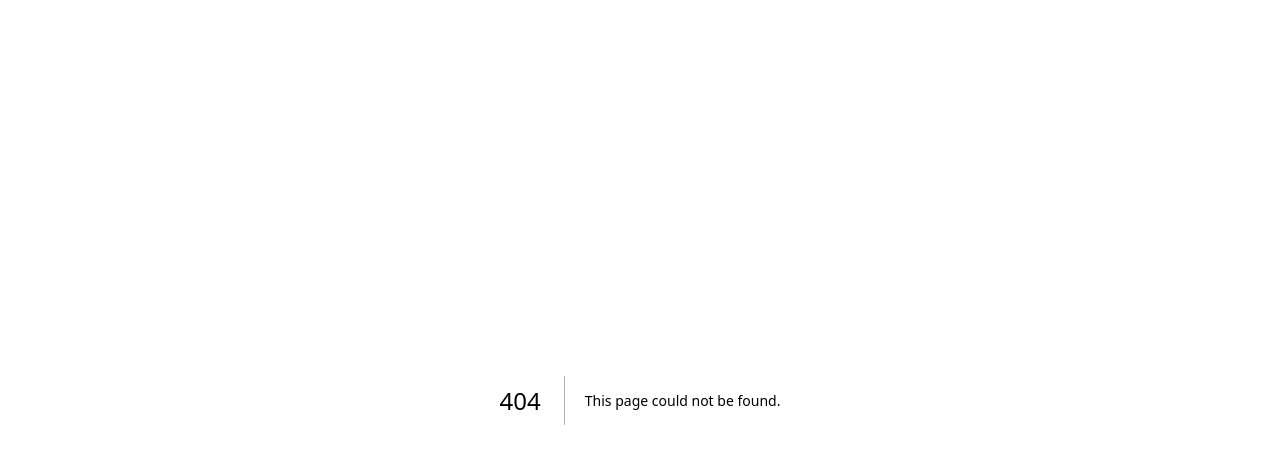
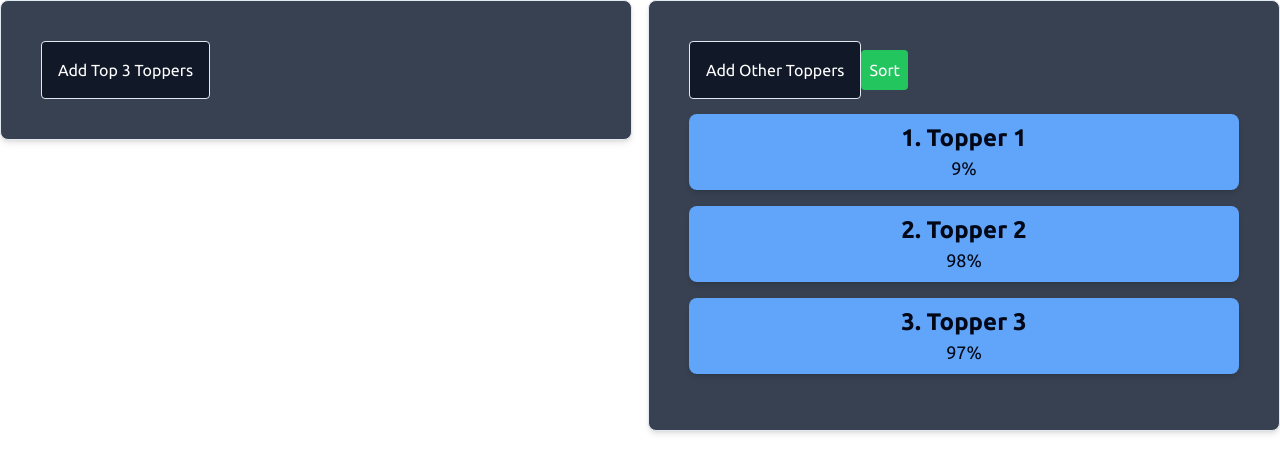
Before and after one commit to dev-ally/admin-navkar-academy, a Next.js app: page /dashboard/toppers in a window 1280 px wide. Before the commit this address had no page. Shown: the top 472 px of the page. Built offline with nearby package versions, Linux system fonts and the light colour scheme; no server answers; sample sign-in values are in the browser's storage.

Commit message:
added drag and drop funcitonality

```diff
--- /dev/null
+++ b/app/(dashboard)/dashboard/toppers/page.jsx
@@ -0,0 +1,97 @@
+"use client";
+import React, { useState } from "react";
+import { useDrag, useDrop, DndProvider } from "react-dnd";
+import { HTML5Backend } from "react-dnd-html5-backend";
+import AddTopper from "@/components/shared/AddTopper";
+import { toppers as initialToppers } from "@/data/fdata";
+
+const DraggableTopper = ({ topper, index, moveTopper }) => {
+  const [, ref] = useDrag({
+    type: "TOPPER",
+    item: { index },
+  });
+
+  const [, drop] = useDrop({
+    accept: "TOPPER",
+    hover: (item) => {
+      if (item.index !== index) {
+        moveTopper(item.index, index);
+        item.index = index;
+      }
+    },
+  });
+
+  return (
+    <div
+      ref={(node) => ref(drop(node))}
+      className="bg-blue-400 flex flex-col items-center mb-4 mt-2 p-2 rounded-lg shadow-md hover:cursor-grab"
+    >
+      <h2 className="text-2xl font-bold">{`${index + 1}. ${topper.name}`}</h2>
+      <p className="text-lg">{topper.percentage}</p>
+    </div>
+  );
+};
+
+const Page = () => {
+  const [toppers, setToppers] = useState(initialToppers);
+
+  const logToppers = (updatedToppers) => {
+    console.log("Updated Toppers:", updatedToppers);
+  };
+
+  const sortToppers = () => {
+    const sortedToppers = [...toppers].sort(
+      (a, b) => parseFloat(b.percentage) - parseFloat(a.percentage)
+    );
+    const updatedToppers = sortedToppers.map((topper, index) => ({
+      ...topper,
+      index: index + 1,
+    }));
+    setToppers(updatedToppers);
+    logToppers(updatedToppers);
+  };
+
+  const moveTopper = (fromIndex, toIndex) => {
+    const updatedToppers = [...toppers];
+    const [movedTopper] = updatedToppers.splice(fromIndex, 1);
+    updatedToppers.splice(toIndex, 0, movedTopper);
+    const finalToppers = updatedToppers.map((topper, index) => ({
+      ...topper,
+      index: index + 1,
+    }));
+    setToppers(finalToppers);
+    logToppers(finalToppers);
+  };
+
+  return (
+    <DndProvider backend={HTML5Backend}>
+      <div className="flex space-x-4">
+        {/* Top 3 toppers div */}
+        <div className="w-[50%] h-[50%] bg-gray-700 border rounded-lg shadow-md p-10">
+          <AddTopper type="top3" />
+        </div>
+
+        {/* Other toppers div */}
+        <div className="w-[50%] h-[50%] bg-gray-700 border rounded-lg shadow-md p-10">
+          <AddTopper type="other" />
+          <button
+            onClick={sortToppers}
+            className="mb-4 bg-green-500 text-white p-2 rounded"
+          >
+            Sort
+          </button>
+          {toppers.map((topper, index) => (
+            <DraggableTopper
+              key={topper.id}
+              topper={topper}
+              index={index}
+              moveTopper={moveTopper}
+            />
+          ))}
+        </div>
+      </div>
+    </DndProvider>
+  );
+};
+
+export default Page;
--- /dev/null
+++ b/components/shared/AddTopper.jsx
@@ -0,0 +1,89 @@
+"use client";
+import React, { useState } from "react";
+import {
+  AlertDialog,
+  AlertDialogAction,
+  AlertDialogCancel,
+  AlertDialogContent,
+  AlertDialogDescription,
+  AlertDialogFooter,
+  AlertDialogHeader,
+  AlertDialogTitle,
+  AlertDialogTrigger,
+} from "@/components/ui/alert-dialog";
+import { toppers } from "@/data/fdata";
+
+const AddTopper = ({ type }) => {
+  const [name, setName] = useState("");
+  const [percentage, setPercentage] = useState("");
+  const [image, setImage] = useState("");
+  const [year, setYear] = useState(new Date().getFullYear());
+  const AddTopperHandler = () => {
+    if (name === "" || percentage === "") {
+      alert("Please fill in all the fields");
+      return;
+    } else {
+      console.log(name, percentage, image);
+      toppers.push({ name, percentage, image });
+      console.log(toppers);
+      setName("");
+      setPercentage("");
+      setImage("");
+    }
+  };
+  return (
+    <AlertDialog>
+      <AlertDialogTrigger>
+        <button className="bg-gray-900 p-4 text-white border rounded-sm">
+          {type === "top3" ? "Add Top 3 Toppers" : "Add Other Toppers"}
+        </button>
+      </AlertDialogTrigger>
+      <AlertDialogContent>
+        <AlertDialogHeader>
+          <AlertDialogTitle>
+            {type === "top3" ? "Add Top 3 Toppers" : "Add Other Toppers"}
+          </AlertDialogTitle>
+          <AlertDialogDescription>
+            <form className="flex flex-col gap-4">
+              <input
+                type="text"
+                name="topper"
+                placeholder="Name of topper"
+                onChange={(e) => setName(e.target.value)}
+                className="border-2 border-gray-300 p-3 rounded-xl"
+              />
+              <input
+                type="text"
+                placeholder="Percentage"
+                onChange={(e) => setPercentage(e.target.value)}
+                className="border-2 border-gray-300 p-3 rounded-xl"
+              />
+              <input
+                type="text"
+                className="border-2 border-gray-300 p-3 rounded-xl"
+                placeholder="Year"
+                onChange={(e) => setYear(e.target.value)}
+                value={year}
+              />
+              {type === "top3" && (
+                <input
+                  type="file"
+                  name="image"
+                  placeholder="Image"
+                  onChange={(e) => setImage(e.target.value)}
+                  className="border-2 border-gray-300 p-3 rounded-xl"
+                />
+              )}
+            </form>
+          </AlertDialogDescription>
+        </AlertDialogHeader>
+        <AlertDialogFooter>
+          <AlertDialogCancel>Cancel</AlertDialogCancel>
+          <AlertDialogAction onClick={AddTopperHandler}>Add</AlertDialogAction>
+        </AlertDialogFooter>
+      </AlertDialogContent>
+    </AlertDialog>
+  );
+};
+
+export default AddTopper;
--- /dev/null
+++ b/data/fdata.js
@@ -0,0 +1,20 @@
+export const toppers = [
+  {
+    id: 1,
+    name: "Topper 1",
+    percentage: "9%",
+    image: "https://via.placeholder.com/150",
+  },
+  {
+    id: 2,
+    name: "Topper 2",
+    percentage: "98%",
+    image: "https://via.placeholder.com/150",
+  },
+  {
+    id: 3,
+    name: "Topper 3",
+    percentage: "97%",
+    image: "https://via.placeholder.com/150",
+  },
+];
--- a/package.json
+++ b/package.json
@@ -17,6 +17,9 @@
     "lucide-react": "^0.435.0",
     "next": "14.2.6",
     "react": "^18",
+    "react-beautiful-dnd": "^13.1.1",
+    "react-dnd": "^16.0.1",
+    "react-dnd-html5-backend": "^16.0.1",
     "react-dom": "^18",
     "react-hot-toast": "^2.4.1",
     "tailwind-merge": "^2.5.2",
```
Also changed, not shown: components/ui/alert-dialog.jsx (line endings or trailing spaces), components/ui/button.jsx (line endings or trailing spaces), 1 other file (tests, documents, lock files or other folders).
